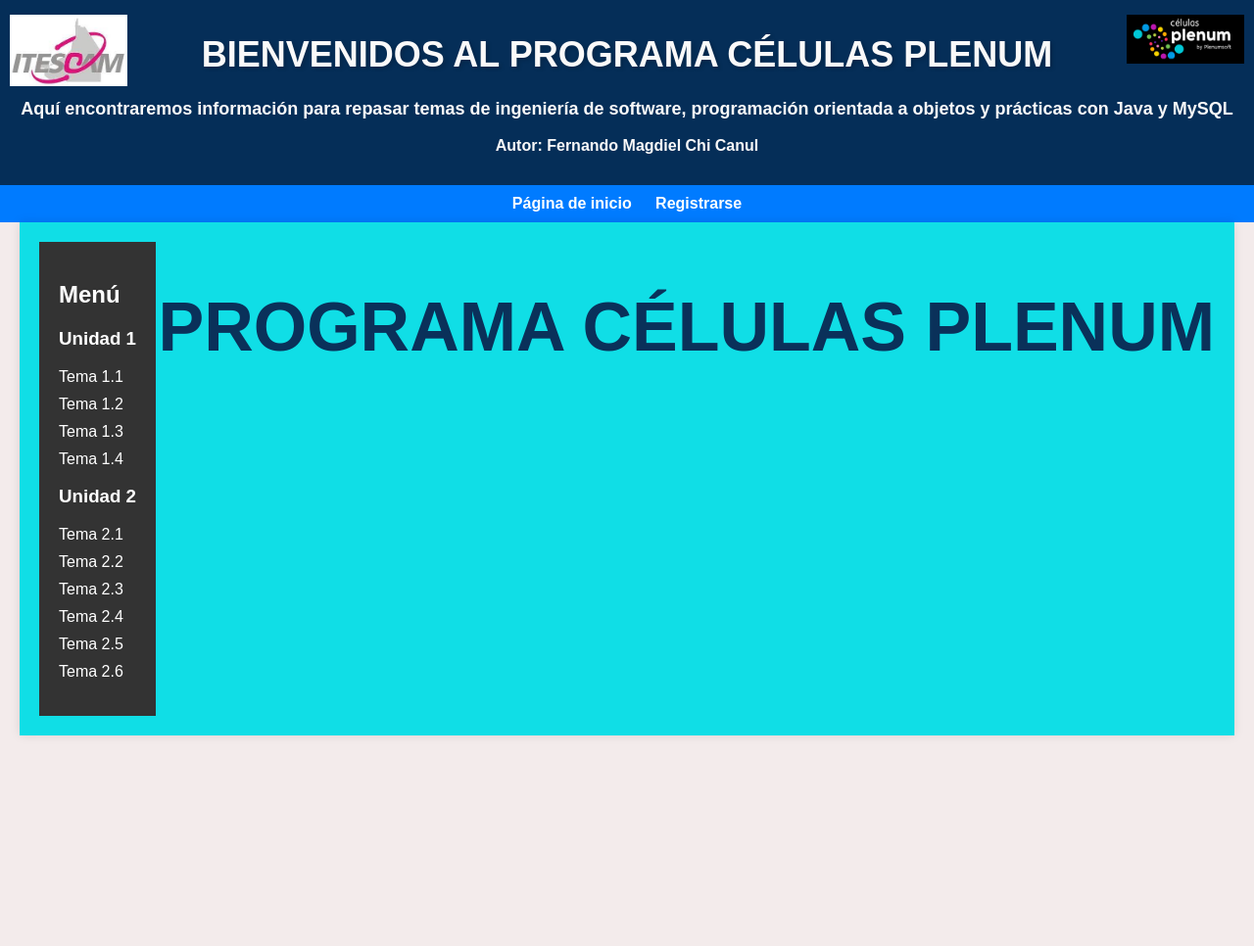
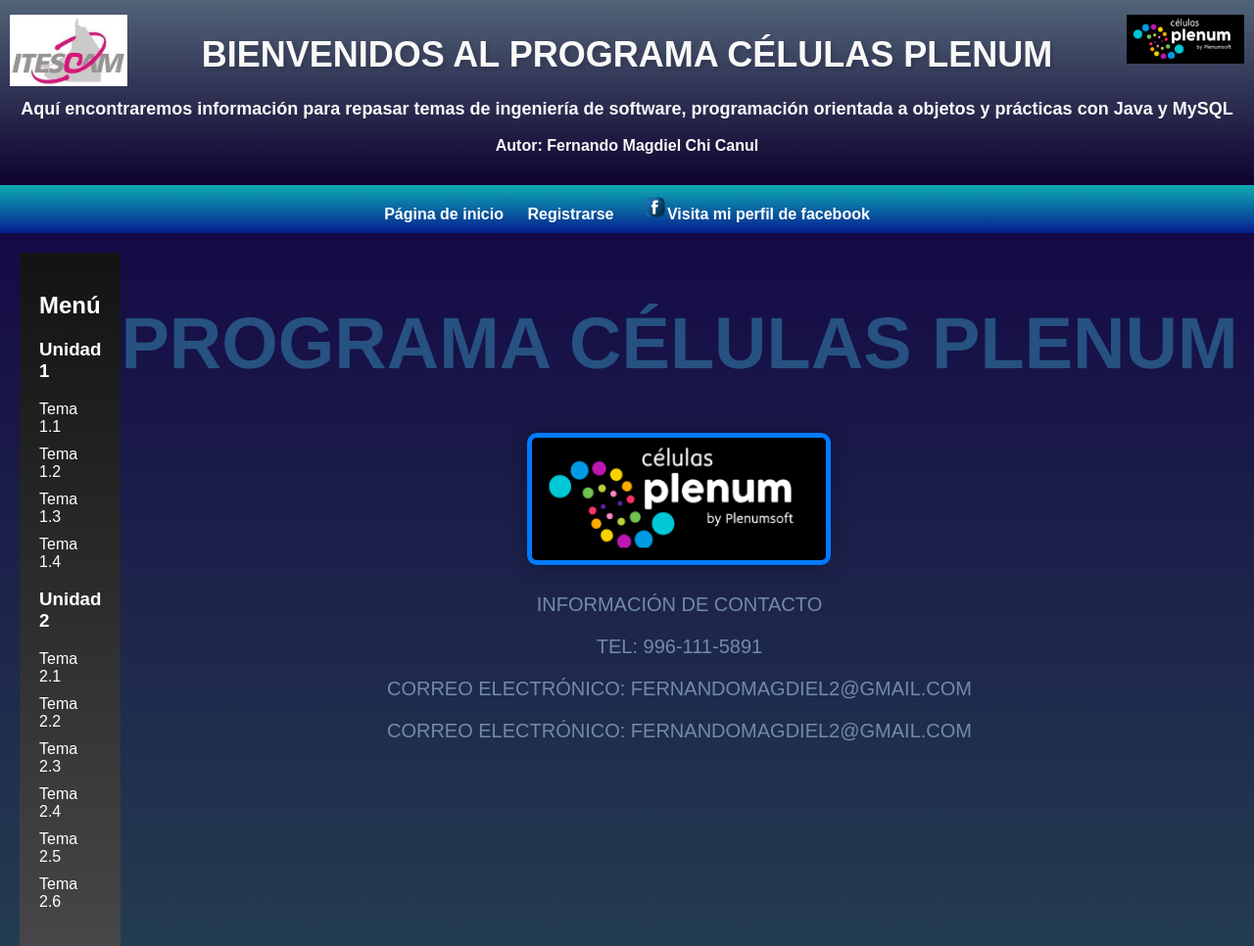
Before and after one commit to FerMag2/PaginaWebMagdiel, a plain HTML site: page index.html in a window 1280 px wide. Shown: the whole page at 98% size. Before the commit the page ends 800 px from the top, so only its background shows below. Drawn offline with Linux system fonts and the light colour scheme.

Commit message:
Nuevo estilo

```diff
--- a/css/style.css
+++ b/css/style.css
@@ -5,12 +5,17 @@
     background-color: #f3ebeb;
 }
 .h1 {
-    font-size: 35px;
-    color: #0a315a;
+    font-size: 37px;
+    color: #265180;
     text-transform: uppercase;
     overflow: hidden;
     white-space: nowrap;
     animation: reveal 5s ease-in-out;
+}
+.informacion{
+    color: #708ba7;
+    font-size: 20px;
+
 }
 @keyframes reveal {
     0% {
@@ -19,6 +24,18 @@
     100% {
         width: 100%;
     }
+}
+
+.img2 {
+    width: 300px;
+    border: 5px solid #007bff;
+    border-radius: 10px;
+    box-shadow: 0 0 20px rgba(0, 0, 0, 0.3);
+    transition: transform 0.3s ease-in-out;
+}
+
+.img2:hover {
+    transform: scale(1.1);
 }
 /*@keyframes rotate {
     0% {
@@ -63,24 +80,23 @@
 .container {
     display: flex;
     justify-content: space-between;
-    max-width: 1200px;
+    max-width: 1300px;
     margin: 0 auto;
     padding: 20px;
-    background-color: #10dee6;
+    /*background-color: #10dee6;*/
+     background-image: linear-gradient(to bottom, #150a46, #243e50);
     box-shadow: 0 0 10px rgba(0, 0, 0, 0.1);
     overflow-y: auto;
     max-height: 900px;
 }
-.container2 {
-    max-width: 800px;
-    margin: 0 auto;
-    padding: 20px;
-    text-align: center;
-}
+
 
 
 header {
-    background-color: #052e58;
+   /* background-color: #052e58;*/
+   background-image: linear-gradient(to bottom, #516377, #0e0230);
+
+
     color: #fff;
     text-align: center;
     padding: 15px 0;
@@ -100,7 +116,7 @@
 }
 
 nav {
-    background-color: #007bff;
+    background-image: linear-gradient(to bottom, #0eabb1, #051f92);
     padding: 10px 0;
     text-align: center;
 }
@@ -118,6 +134,9 @@
 
 nav ul li:last-child {
     margin-right: 0;
+    color: #fff;
+    font-weight: bold;
+    transition: color 0.3s;
 }
 
 nav ul li a {
@@ -126,14 +145,27 @@
     font-weight: bold;
     transition: color 0.3s;
 }
+nav ul li a span img {
+    display: inline;
 
+}
+nav ul li a span {
+    display: inline-flex; /* Alinea la imagen y el texto en línea */
+    align-items: center; /* Centra verticalmente */
+    margin-left: 5px; /* Espacio entre la imagen y el texto */
+    display: inline;
+
+}
 nav ul li a:hover {
     color: #0056b3;
 }
-
+nav ul li:hover {
+    color: #0056b3;
+}
 
 aside {
-    background-color: #333;
+    /*background-color: #333;*/
+    background-image: linear-gradient(to bottom, #121314, #474649);
     color: #fff;
     padding: 20px;
 }
@@ -167,7 +199,9 @@
     text-align: center;
     margin-top: 10px;
   }
-
+  .Menu{
+    color: #faf9f9;
+  }
   .header-author {
     font-size: 16px;
     color: #faf9f9;
@@ -181,5 +215,6 @@
   }
   .menu-title:hover {
     transform: scale(1.1);
+    color: #faf9f9;
     transition: transform 0.3s ease-in-out;
   }
--- a/css/style2.css
+++ b/css/style2.css
@@ -18,7 +18,7 @@
 
 h1 {
     font-size: 30px;
-    color: #092849;
+    color: #265180;
     text-align: center;
     text-transform: uppercase;
     margin-top: 20px;
@@ -28,7 +28,7 @@
 
 h2 {
     font-size: 24px;
-    color: #333;
+    color: #553aa8;
     text-align: center;
     margin-top: 20px;
 }
@@ -86,7 +86,7 @@
 
 .encabezado {
     font-size: 24px;
-    color: hsl(210, 87%, 9%);
+    color: #553aa8;
     margin-top: 20px;
 }
 .parent{
@@ -103,6 +103,7 @@
 
 li {
     font-size: 16px;
+    color: #99b4d8;
     margin-bottom: 10px;
 }
 
@@ -110,4 +111,5 @@
     font-size: 16px;
     margin-top: 10px;
     line-height: 1.5;
+    color: #99b4d8;
 }
--- a/index.html
+++ b/index.html
@@ -19,12 +19,14 @@
         <ul>
             <li><a href="index.html" >Página de inicio</a></li>
             <li><a href="html/formulario.html" onclick="cargarContenido(this); return false;">Registrarse</a></li>
+            <li><a href="https://www.facebook.com/MagdiChiCanul" target="_blank"><span><img src="img/logoface.png" alt="Visita mi perfil de facebook" width=25px height=25px style="display: inline" >Visita mi perfil de facebook</span></a></li>
+
         </ul>
     </nav>
 
     <div class="container">
         <aside>
-            <h2 class="menu-title">Menú</h2>
+            <h2 class="menu-title" class="Menu">Menú</h2>
             <h3 class="menu-title">Unidad 1</h3>
             <ul>
                 <li class="menu-title"><a href="html/Tema1_1.html" onclick="cargarContenido(this); return false;">Tema 1.1</a></li>
@@ -44,7 +46,12 @@
         </aside>
         <div id="contenido-cargado">
             <div class="h1">
-                <center><h1>Programa Células Plenum</h1></center>
+                <h1>Programa Células Plenum</h1>
+                <center><img src="img/logocelulas.png" alt="Imagen Derecha" class="img2"></center>
+                <center><p class="informacion">Información de contacto</p></center>
+                <center><p class="informacion">Tel: 996-111-5891</p></center>
+                <center><p class="informacion">Correo electrónico: fernandomagdiel2@gmail.com</p></center>
+                <center><p class="informacion">Correo electrónico: fernandomagdiel2@gmail.com</p></center>
 
             </div>
 
```
Also changed, not shown: html/Tema2_5.html (+1 -1 lines), html/formulario.html (+28 -5 lines), img/logoface.png (added).
